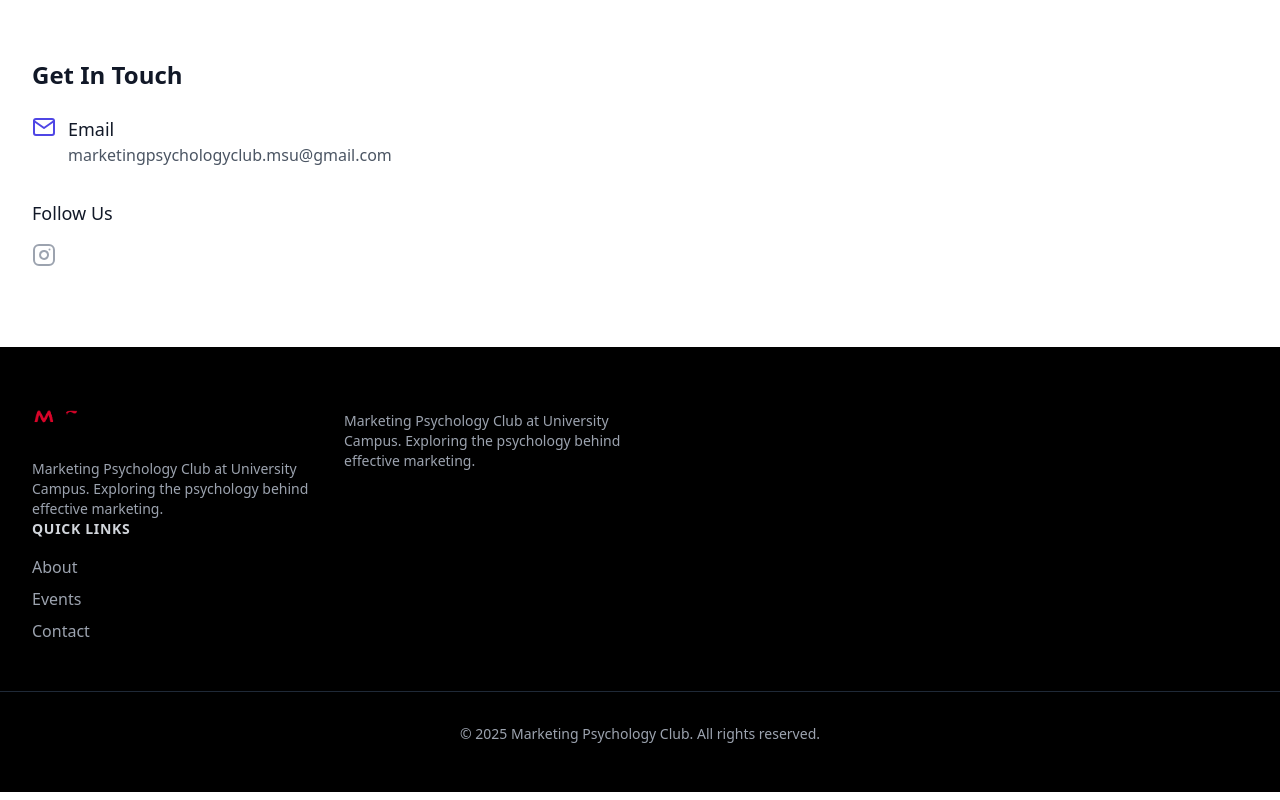
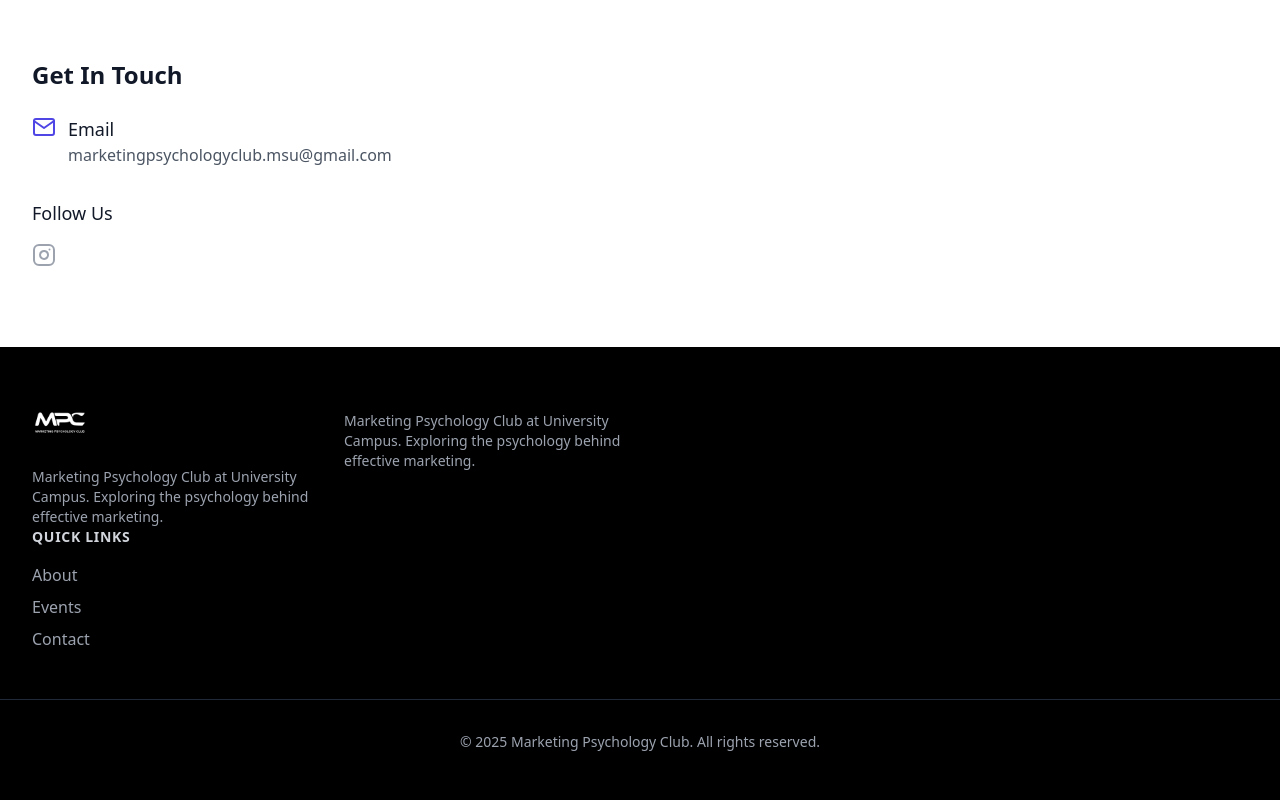
Before and after one commit to mpcmsu/mpcmsu.github.io, a plain HTML site: page index.html in a window 1280 px wide. Shown: the part 2567-3367 px from the top of the page. Drawn offline with nearby package versions, Linux system fonts and the light colour scheme.

Commit message:
Update index.html

```diff
--- a/index.html
+++ b/index.html
@@ -233,7 +233,7 @@
             <div class="grid md:grid-cols-4 gap-8">
                 <div>
                     <div class="flex items-center">
-    <img src="mpc ac logo.png" alt="MPC Logo" class="h-12 w-auto object-contain">
+    <img src="mpc logo AW.png" alt="MPC Logo" class="h-14 w-14 object-contain">
 </div>
 <p class="mt-4 text-gray-400 text-sm">
     Marketing Psychology Club at University Campus. Exploring the psychology behind effective marketing.
```
